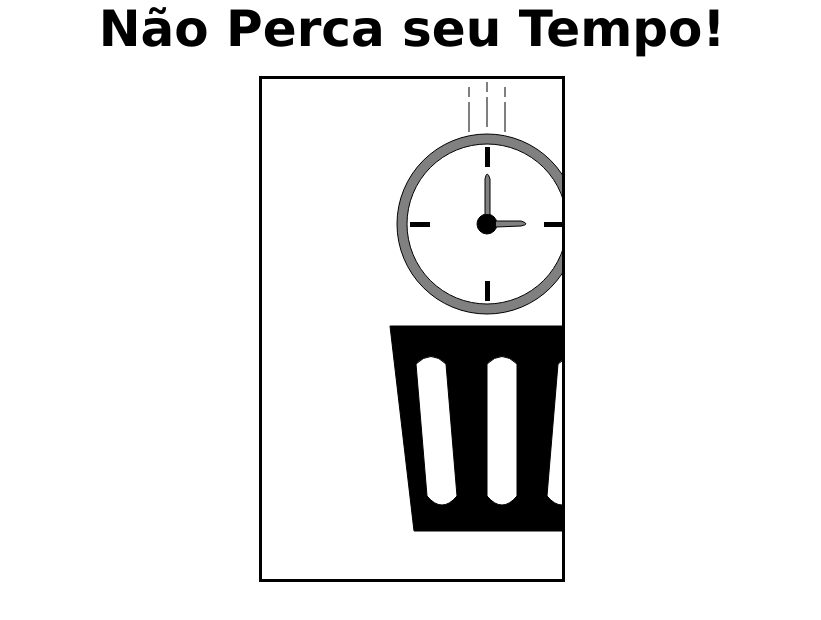
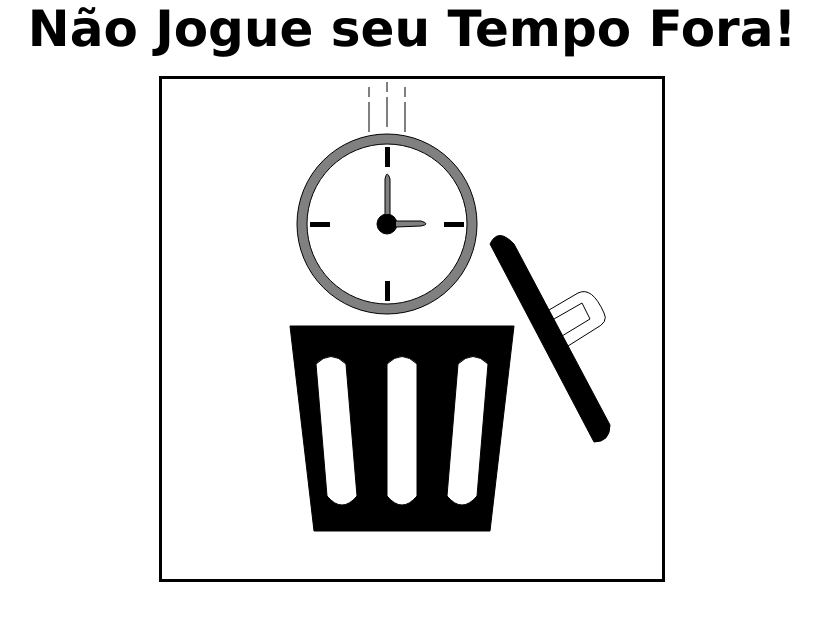
Before and after one commit to joao-lucas04/djw-canvas-joao-e-amanda, a plain HTML site: page index.html in a window 1280 px wide. Shown: the whole page, without its empty margins (228-1049 px from the left). Drawn offline with Linux system fonts and the light colour scheme.

Commit message:
atualizando projeto

```diff
--- a/index.html
+++ b/index.html
@@ -10,9 +10,9 @@
 </head>
 
 <body>
-    <h1>Não Perca seu Tempo!</h1>
+    <h1>Não Jogue seu Tempo Fora!</h1>
     <br>
-    <center><canvas id="canvas" widht="500px" height="500px"></canvas></center>
+    <center><canvas id="canvas" width="500px" height="500px"></canvas></center>
 </body>
 
 <script src="js/form.js"></script>
```
Also changed, not shown: 1 other file.
